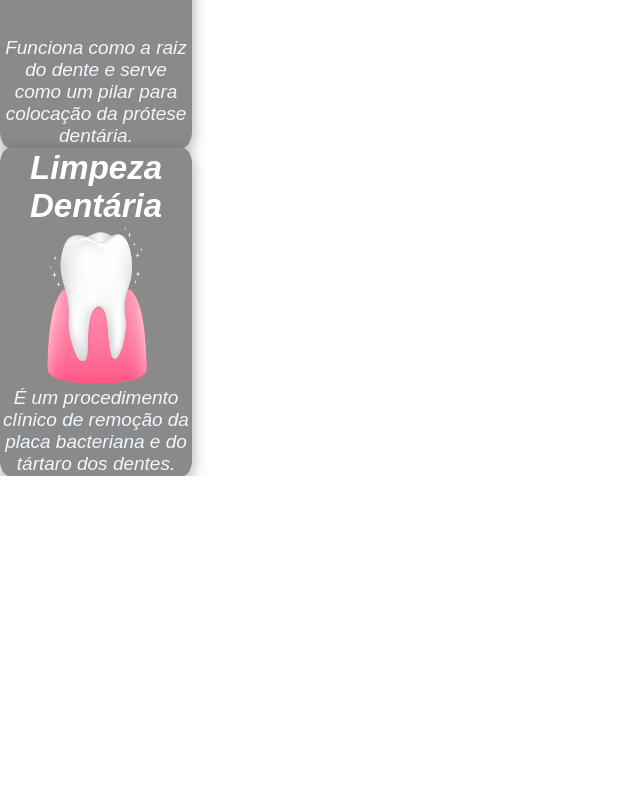
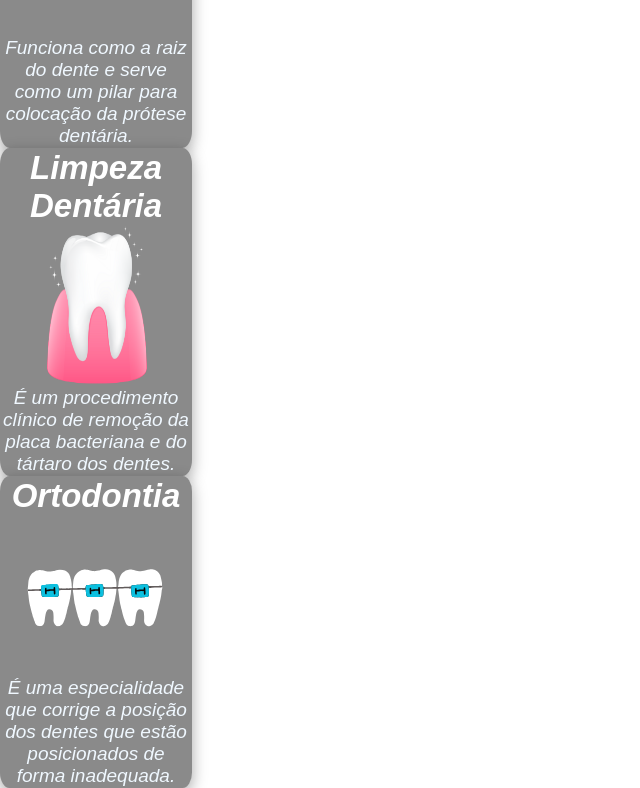
Before and after one commit to marllonwagner/odonto-karis, a React (Create React App) app: page /tratamentos in a window 1280 px wide. Shown: the part 1308-2096 px from the top of the page, without its empty margins (0-640 px from the left). Before the commit the page ends 1784 px from the top, so only its background shows below. Built offline with nearby package versions, Linux system fonts and the light colour scheme.

Commit message:
ortdo card done

```diff
--- /dev/null
+++ b/src/components/treatments/Orto.jsx
@@ -0,0 +1,16 @@
+import React from 'react'
+import ortoIcon from '../../assets/icons/ortoIcon.svg'
+
+export default function Orto() {
+  return (
+    <div className='treatment-container'>
+    <p className='treatment-title'>Ortodontia</p>
+    <img
+    className='treatment-image'
+    src={ortoIcon} alt="ilustração de canal" />
+    <span
+    className='treatment-description'
+    >É uma especialidade que corrige a posição dos dentes que estão posicionados de forma inadequada.</span>
+  </div>
+  )
+}
--- a/src/components/treatmentsCard/TreatmentsCard.jsx
+++ b/src/components/treatmentsCard/TreatmentsCard.jsx
@@ -4,6 +4,7 @@ import Clareamento from '../treatments/Clareamento'
 import Extraction from '../treatments/Extraction'
 import Implant from '../treatments/Implant'
 import Limpeza from '../treatments/Limpeza'
+import Orto from '../treatments/Orto'
 
 export default function TreatmentsCard() {
   return (
@@ -14,6 +15,7 @@ export default function TreatmentsCard() {
 <Extraction />
 <Implant />
 <Limpeza />
+<Orto />
       </div>
     </div>
   )
```
